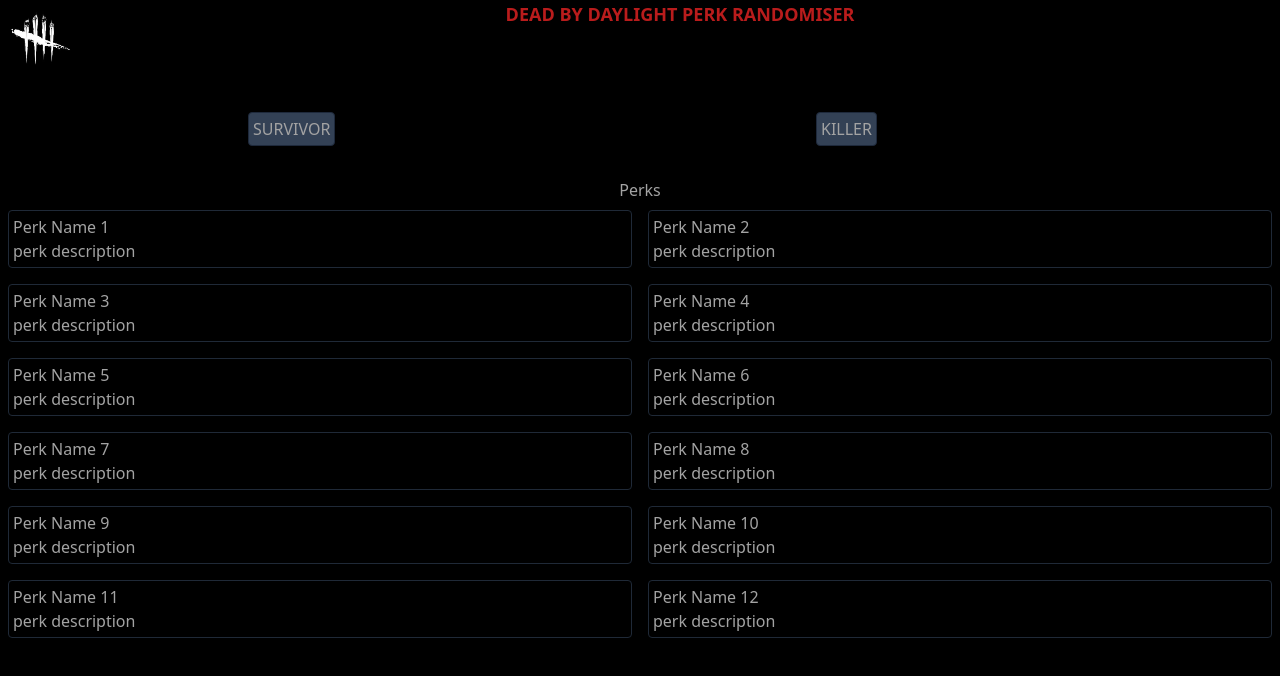
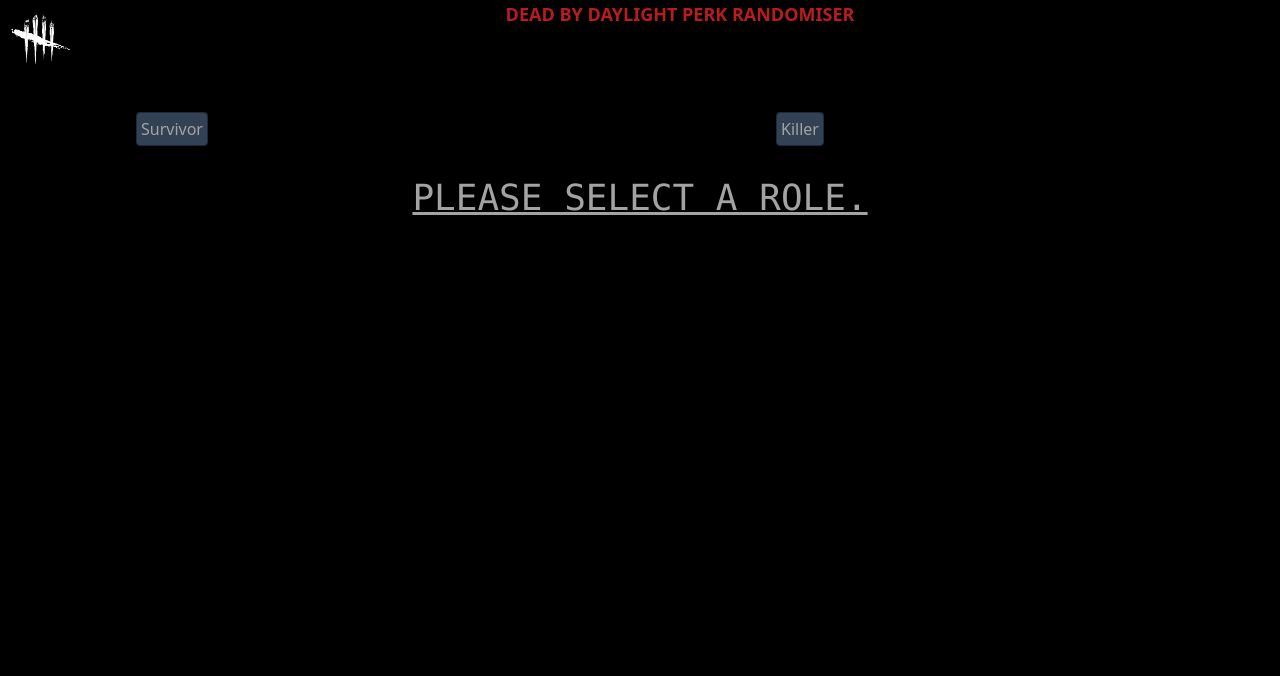
Before and after one commit to MutlucanOzcan/proje, a React (Vite) app: page / in a window 1280 px wide. Shown: the top 676 px of the page. Built offline with nearby package versions, Linux system fonts and the light colour scheme.

Commit message:
random perk oluşturma işlevi eklendi

```diff
--- a/src/App.jsx
+++ b/src/App.jsx
@@ -1,13 +1,13 @@
 import Header from "./components/Header.jsx";
-import Sidebar from "./components/Sidebar.jsx";
-import PerkList from "./components/PerkList.jsx";
+import Roles from "./components/Roles.jsx";
 
 export default function App() {
   return (
     <>
       <Header />
-      <Sidebar />
-      <PerkList />
+      <main>
+        <Roles />
+      </main>
     </>
   );
 }
--- a/src/components/PerkList.jsx
+++ /dev/null
@@ -1,18 +0,0 @@
-import PERKS from "../database.js";
-
-export default function PerkList() {
-  const perksData = [...PERKS];
-  return (
-    <div>
-      <h1 className="flex justify-center">Perks</h1>
-      <ul className="grid grid-cols-2  ">
-        {perksData.map((perk) => (
-          <li key={perk.id} className="m-2 p-1 border rounded border-gray-800">
-            <h2>{perk.name}</h2>
-            <p>{perk.description}</p>
-          </li>
-        ))}
-      </ul>
-    </div>
-  );
-}
--- a/src/components/RandomPerks.jsx
+++ b/src/components/RandomPerks.jsx
@@ -0,0 +1,25 @@
+export default function Roles() {
+    const [selectedRole, setSelectedRole] = useState(
+      "Which role random perks do you want. Please select above. "
+    );
+
+    function handleSelect(selectedButton) {
+      // selectedButton => survivor , killer
+      setSelectedRole(selectedButton);
+      console.log(selectedRole);
+    }
+
+    return (
+      <div>
+        <ul className="grid grid-cols-2 justify-items-center">
+          <RoleButtons onSelect={() => handleSelect("survivor")}>
+            Survivor
+          </RoleButtons>
+          <RoleButtons onSelect={() => handleSelect("killer")}>
+            Killer
+          </RoleButtons>
+        </ul>
+        {selectedRole}
+      </div>
+    );
+  }
--- /dev/null
+++ b/src/components/RoleButtons.jsx
@@ -0,0 +1,14 @@
+const buttonDesign =
+  "border rounded border-slate-800 p-1 bg-slate-700 hover:bg-slate-400 hover:text-black focus:ring focus:ring-slate-400";
+
+export default function RoleButtons({ children, onSelect }) {
+
+
+  return (
+    <li className="w-96 m-4 py-4 px-2">
+      <button className={buttonDesign} onClick={onSelect}>
+        {children}
+      </button>
+    </li>
+  );
+}
--- /dev/null
+++ b/src/components/Roles.jsx
@@ -0,0 +1,41 @@
+import { useState } from "react";
+import RoleButtons from "./RoleButtons";
+import { SURVIVOR_PERKS } from "../surv-database.js";
+import { KILLER_PERKS } from "../killer-database.js";
+
+export default function Roles() {
+  const [selectedRole, setSelectedRole] = useState("Please select a role.");
+  const [selectedPerks, setSelectedPerks] = useState([]);
+
+  function handleSelect(selectedButton) {
+    setSelectedRole(selectedButton);
+    const perks = selectedButton === "survivor" ? SURVIVOR_PERKS : KILLER_PERKS;
+    const shuffledPerks = perks.sort(() => 0.5 - Math.random());
+    const selectedPerks = shuffledPerks.slice(0, 4);
+    setSelectedPerks(selectedPerks);
+  }
+
+  return (
+    <div>
+      <ul className="grid grid-cols-2 justify-items-center">
+        <RoleButtons onSelect={() => handleSelect("survivor")}>
+          Survivor
+        </RoleButtons>
+        <RoleButtons onSelect={() => handleSelect("killer")}>
+          Killer
+        </RoleButtons>
+      </ul>
+      <h2 className="text-center underline uppercase font-mono text-4xl ">
+        {selectedRole}
+      </h2>
+      <ul className="grid grid-cols-4 justify-items-center py-20">
+        {selectedPerks.map((perk) => (
+          <li key={perk.id}>
+            <h3>{perk.name}</h3>
+            <p>{perk.description}</p>
+          </li>
+        ))}
+      </ul>
+    </div>
+  );
+}
--- a/src/components/Sidebar.jsx
+++ /dev/null
@@ -1,17 +0,0 @@
-export default function Sidebar() {
-  const buttonDesign =
-    "border rounded border-slate-800 p-1 bg-slate-700 hover:bg-slate-400 hover:text-black focus:ring focus:ring-slate-400";
-
-  return (
-    <div className="flex justify-evenly">
-      <ul className="grid grid-cols-2">
-        <li className="w-96 m-4 py-4 px-2">
-          <button className={buttonDesign}>SURVIVOR</button>
-        </li>
-        <li className="w-96 m-4 py-4 px-40">
-          <button className={buttonDesign}>KILLER</button>
-        </li>
-      </ul>
-    </div>
-  );
-}
--- a/src/database.js
+++ b/src/killer-database.js
@@ -1,62 +1,62 @@
-export default [
+export const KILLER_PERKS = [
   {
     id: "1",
-    name: "Perk Name 1",
+    name: "Killer Perk Name 1",
     description: "perk description",
   },
   {
     id: "2",
-    name: "Perk Name 2",
+    name: "Killer Perk Name 2",
     description: "perk description",
   },
   {
     id: "3",
-    name: "Perk Name 3",
+    name: "Killer Perk Name 3",
     description: "perk description",
   },
   {
     id: "4",
-    name: "Perk Name 4",
+    name: "Killer Perk Name 4",
     description: "perk description",
   },
   {
     id: "5",
-    name: "Perk Name 5",
+    name: "Killer Perk Name 5",
     description: "perk description",
   },
   {
     id: "6",
-    name: "Perk Name 6",
+    name: "Killer Perk Name 6",
     description: "perk description",
   },
   {
     id: "7",
-    name: "Perk Name 7",
+    name: "Killer Perk Name 7",
     description: "perk description",
   },
   {
     id: "8",
-    name: "Perk Name 8",
+    name: "Killer Perk Name 8",
     description: "perk description",
   },
   {
     id: "9",
-    name: "Perk Name 9",
+    name: "Killer Perk Name 9",
     description: "perk description",
   },
   {
     id: "10",
-    name: "Perk Name 10",
+    name: "Killer Perk Name 10",
     description: "perk description",
   },
   {
     id: "11",
-    name: "Perk Name 11",
+    name: "Killer Perk Name 11",
     description: "perk description",
   },
   {
     id: "12",
-    name: "Perk Name 12",
+    name: "Killer Perk Name 12",
     description: "perk description",
   },
 ];
--- /dev/null
+++ b/src/surv-database.js
@@ -0,0 +1,62 @@
+export const SURVIVOR_PERKS = [
+  {
+    id: "1",
+    name: "Survivor Perk Name 1",
+    description: "perk description",
+  },
+  {
+    id: "2",
+    name: "Survivor Perk Name 2",
+    description: "perk description",
+  },
+  {
+    id: "3",
+    name: "Survivor Perk Name 3",
+    description: "perk description",
+  },
+  {
+    id: "4",
+    name: "Survivor Perk Name 4",
+    description: "perk description",
+  },
+  {
+    id: "5",
+    name: "Survivor Perk Name 5",
+    description: "perk description",
+  },
+  {
+    id: "6",
+    name: "Survivor Perk Name 6",
+    description: "perk description",
+  },
+  {
+    id: "7",
+    name: "Survivor Perk Name 7",
+    description: "perk description",
+  },
+  {
+    id: "8",
+    name: "Survivor Perk Name 8",
+    description: "perk description",
+  },
+  {
+    id: "9",
+    name: "Survivor Perk Name 9",
+    description: "perk description",
+  },
+  {
+    id: "10",
+    name: "Survivor Perk Name 10",
+    description: "perk description",
+  },
+  {
+    id: "11",
+    name: "Survivor Perk Name 11",
+    description: "perk description",
+  },
+  {
+    id: "12",
+    name: "Survivor Perk Name 12",
+    description: "perk description",
+  },
+];
```
